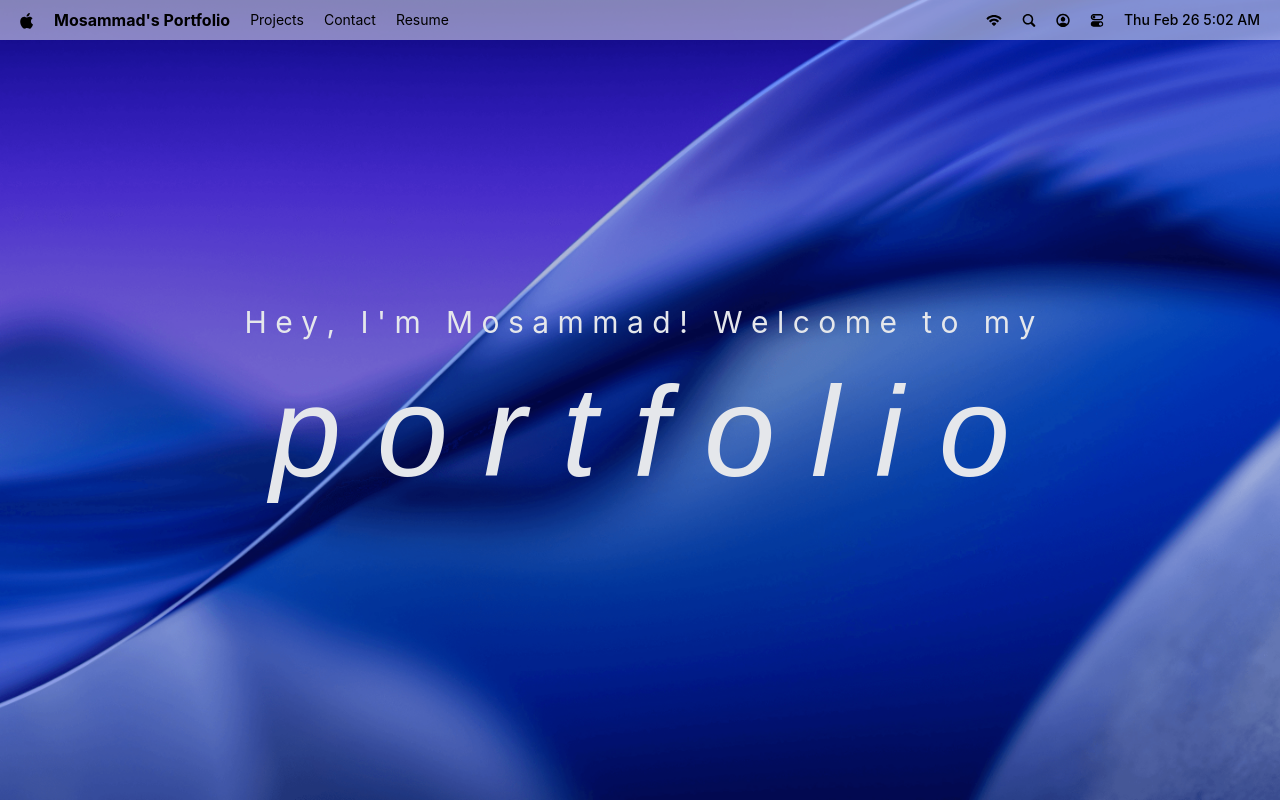
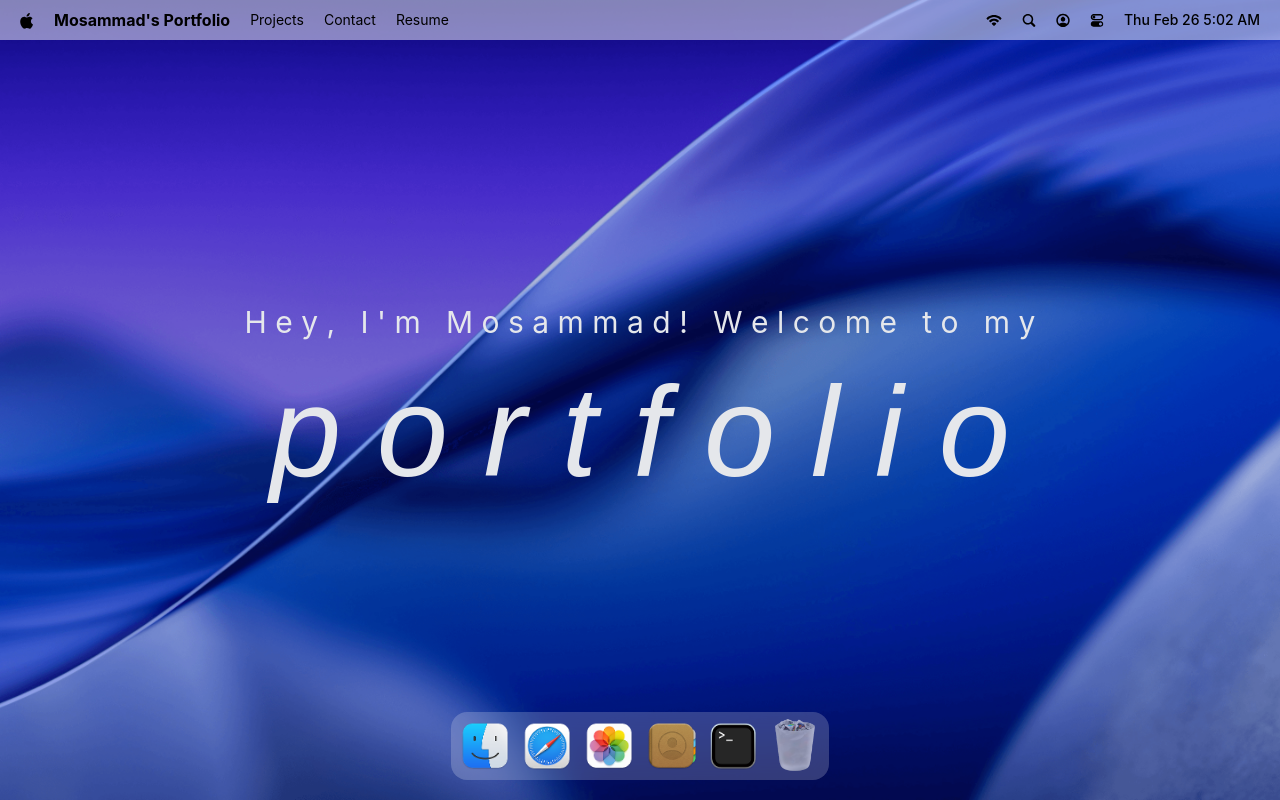
Before and after one commit to m-kabir02/Professional-Portfolio, a React (Vite) app: page / in a window 1280 px wide. Built offline with nearby package versions, Linux system fonts and the light colour scheme; a web font is replaced by a local one.

Commit message:
Implement dock presentation

```diff
--- a/package.json
+++ b/package.json
@@ -20,6 +20,7 @@
     "lucide-react": "^0.575.0",
     "react": "^19.2.0",
     "react-dom": "^19.2.0",
+    "react-tooltip": "^5.30.0",
     "tailwindcss": "^4.2.1"
   },
   "devDependencies": {
--- a/src/App.jsx
+++ b/src/App.jsx
@@ -1,11 +1,12 @@
 import React from 'react'
-import { Navbar, Welcome } from '#components';
+import { Navbar, Welcome, Dock } from './components';
 
 const App = () => {
   return (
     <main>
       <Navbar />
       <Welcome />
+      <Dock />
     </main>
   )
 }
--- /dev/null
+++ b/src/components/Dock.jsx
@@ -0,0 +1,95 @@
+import React, { useRef} from 'react';
+import { Tooltip } from 'react-tooltip';
+import { gsap } from 'gsap';
+import { dockApps } from '../constants';
+import { useGSAP } from '@gsap/react';
+
+const Dock = () => {
+    const dockRef = useRef(null);
+    useGSAP(() => {
+        const dock = dockRef.current;
+        if (!dock) return;
+
+        const icons = dock.querySelectorAll(".dock-icon");
+
+        const animateIcons = (mouseX) => {
+            const { left } = dock.getBoundingClientRect();
+            icons.forEach((icon) => {
+                const { left: iconLeft, width } = icon.getBoundingClientRect();
+                const center = iconLeft - left + width / 2;
+                const distance = Math.abs(mouseX - center);
+                const intensity = Math.exp(-(distance ** 2.5) / 20000);
+
+                gsap.to(icon, {
+                    scale: 1 + 0.25 * intensity,
+                    y: -15 * intensity,
+                    duration: 0.2,
+                    ease: "power1.out",
+                });
+
+            });
+        };
+            ``
+        const handleMouseMove = (e) => {
+            const { left } = dock.getBoundingClientRect();
+            animateIcons(e.clientX - left);
+        };
+
+        const resetIcons = () =>
+            icons.forEach((icon) =>
+                gsap.to(icon, {
+                    scale: 1,
+                    y: 0,
+                    duration: 0.3,
+                    ease: "power1.out",
+                })
+            );
+
+        dock.addEventListener("mousemove", handleMouseMove);
+        dock.addEventListener("mouseleave", resetIcons);
+
+    return () => {
+        dock.removeEventListener("mousemove", handleMouseMove);
+        dock.removeEventListener("mouseleave", resetIcons);
+    };
+    }, []);
+
+
+
+    const toggleApp = (app) => {
+    //Open Window Logit
+};
+
+
+    return (
+        <section id = "dock">
+        <div ref={dockRef} className='dock-container'>
+                {dockApps.map(({ id, name, icon, canOpen}) => (
+                    <div key={id} className='relative flex justify-center'>
+                        <button
+                            type='button'
+                            className='dock-icon'
+                            aria-label={name}
+                            data-tooltip-id="dock-tooltip"
+                            data-tooltip-content={name}
+                            data-tooltip-delay-show={150}
+                            disabled={!canOpen}
+                            onClick={() => toggleApp({ id, canOpen})}
+                        >
+                        <img src={`../images/${icon}`}
+                                alt="name"
+                                loading='lazy'
+                                className={`size-full object-contain ${canOpen ? '' : 'opacity-60'}`}
+                        />
+                        </button>
+
+                </div>
+            ))}
+            <Tooltip id="dock-tooltip" place='top' className='tooltip'/>
+        </div>
+
+    </section>
+    );
+};
+
+export default Dock;
--- a/src/components/Welcome.jsx
+++ b/src/components/Welcome.jsx
@@ -18,7 +18,7 @@ const renderText = (text, className, baseWeight = 400) => {
 };
 
 const setupTextHover = (container, type) => {
-    if (!container) return;
+    if (!container) return () => {};
 
     const letters = container.querySelectorAll("span");
     const { min, max, default: base } = FONT_WEIGHTS[type];
--- a/src/components/index.js
+++ b/src/components/index.js
@@ -1,4 +1,5 @@
 import Navbar from "./Navbar";
 import Welcome from "./Welcome";
+import Dock from "./Dock";
 
-export { Navbar, Welcome };
+export { Navbar, Welcome, Dock };
--- a/src/index.css
+++ b/src/index.css
@@ -86,7 +86,7 @@ body {
     }
 
     .tooltip {
-      @apply !py-1 !px-3 !w-fit !text-center !text-xs !rounded-md !bg-blue-200 !text-blue-900 !shadow-2xl;
+      @apply py-1! px-3! w-fit! text-center! text-xs! rounded-md! bg-blue-200! text-blue-900! shadow-2xl!;
     }
 
     .dock-icon {
```
Also changed, not shown: 1 other file (tests, documents, lock files or other folders).
